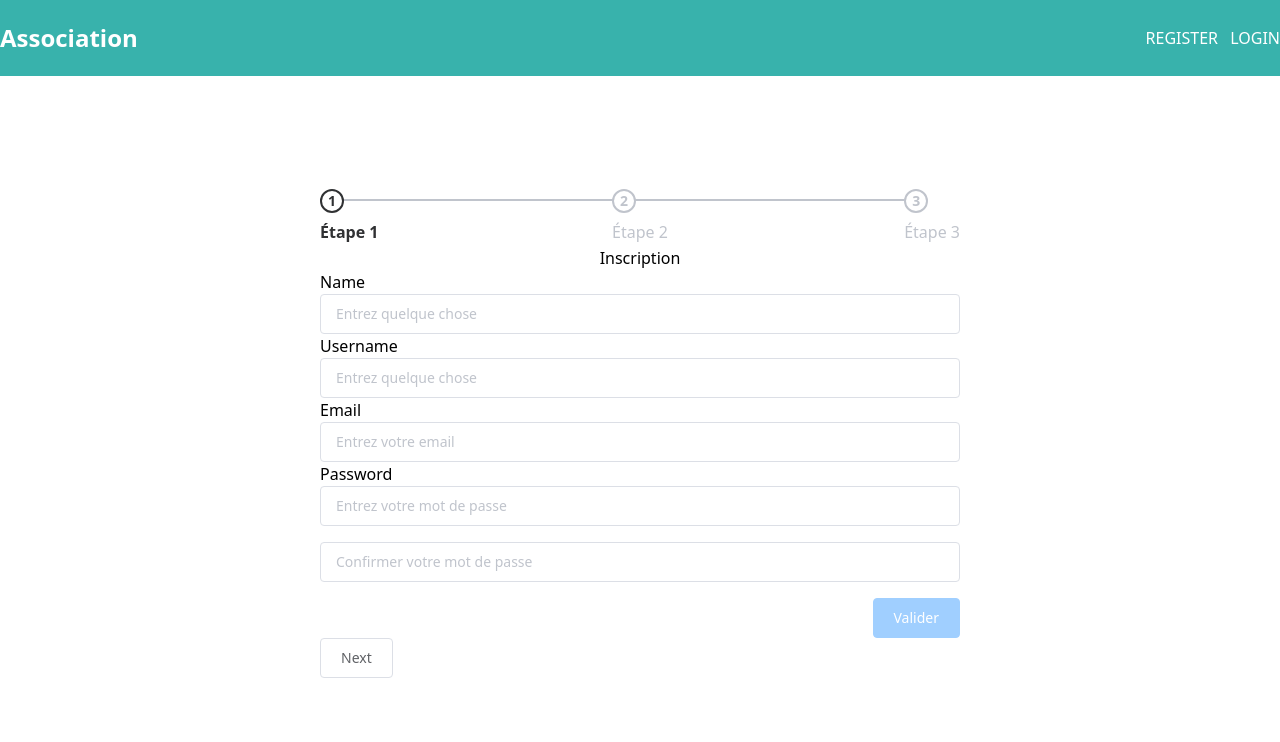
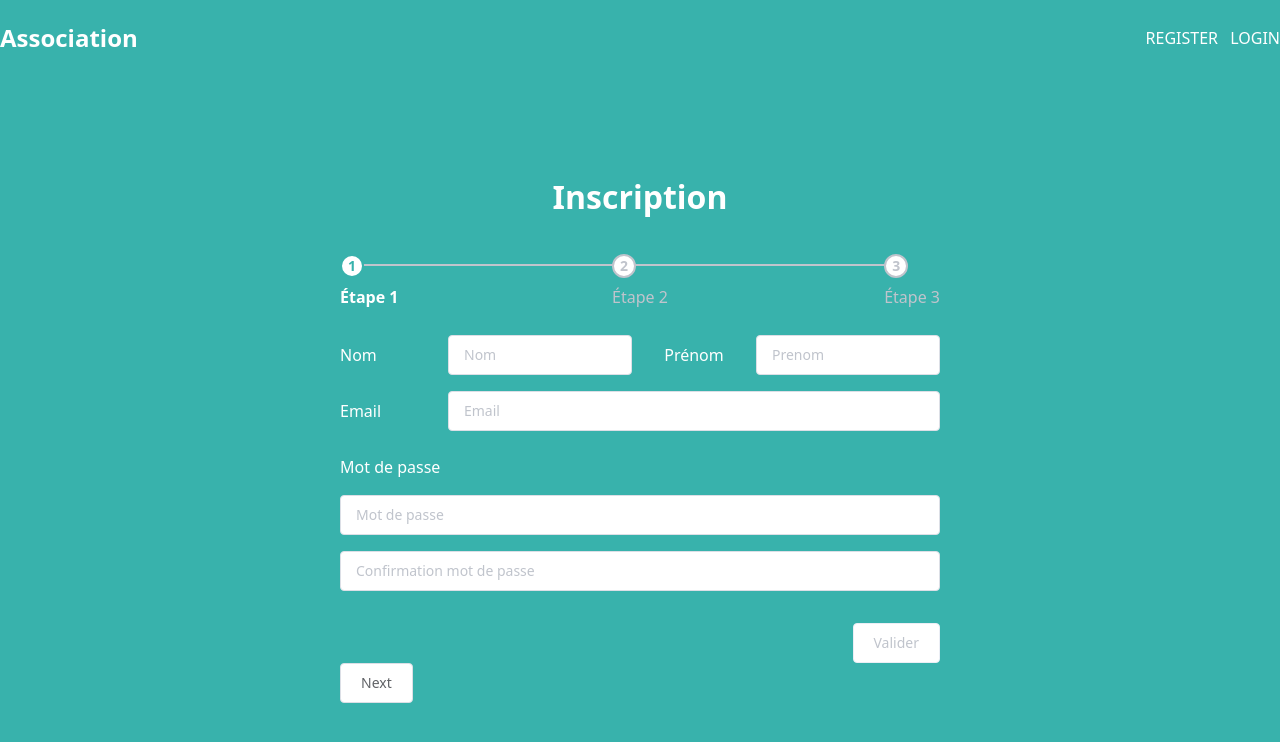
Before and after one commit to paulbreton/APP_VUE, a Nuxt app in the folder client/: page /auth/register in a window 1280 px wide. Shown: the top 742 px of the page. Built offline with nearby package versions, Linux system fonts and the light colour scheme; no server answers.

Commit message:
feat(login): new interface for register

```diff
--- a/client/assets/css/style.scss
+++ b/client/assets/css/style.scss
@@ -4,6 +4,8 @@
 
 :root {
 	--primary: rgb(56, 178, 172);
+    --positive: #f6ad55;
+    --negative: red;
 }
 
 body {
--- a/client/components/form/Input.vue
+++ b/client/components/form/Input.vue
@@ -1,9 +1,17 @@
 <template>
-    <el-input :placeholder="placeholder"  @input="handleInput" :value="value" :show-password="password" :class="{success : isValid && value !=='', wrong: isValid === false && value !==''}"></el-input>
+    <el-input
+        :placeholder="placeholder"
+        @input="handleInput"
+        :value="value"
+        :show-password="password"
+        :class="{success : isValid && value !=='', wrong: isValid === false && value !==''}"
+    >
+        <i slot="suffix" class="el-input__icon" :class="{ 'el-icon-check': isValid, 'el-icon-close': !isValid }" v-if="value"></i>
+    </el-input>
 </template>
 
 <script>
-import { defineComponent, ref, emit } from '@vue/composition-api'
+import { defineComponent, ref, emit, computed } from '@vue/composition-api'
 
 export default defineComponent({
     props: {
@@ -32,6 +40,7 @@ export default defineComponent({
             emit('handle-input', value)
         }
 
+
         return {
             handleInput,
         }
@@ -39,11 +48,12 @@ export default defineComponent({
 })
 </script>
 <style lang="css">
-.success .el-input__inner {
-   border-color: yellow;
+.el-input__icon.el-icon-close {
+    font-weight: bold;
+    color: var(--negative);
 }
-.wrong .el-input__inner {
-    border-color: red;
+.el-input__icon.el-icon-check {
+    font-weight: bold;
+    color: var(--positive);
 }
-
 </style>
--- a/client/components/user/Personnality.vue
+++ b/client/components/user/Personnality.vue
@@ -1,5 +1,5 @@
 <template>
-    <div>
+    <div class="content-step-register">
         <el-row type="flex" justify="center">
             <h3>Information général</h3>
         </el-row>
@@ -13,3 +13,11 @@
 
     </div>
 </template>
+<style scoped>
+@media screen and (min-width: 800px) {
+    .content-step-register {
+        max-width: 600px;
+        margin: auto
+    }
+}
+</style>
--- a/client/components/user/Register.vue
+++ b/client/components/user/Register.vue
@@ -1,22 +1,33 @@
 <template>
-    <div>
-        <el-row type="flex" justify="center">
-            <h3>Inscription</h3>
-        </el-row>
-        <p>Name</p>
-        <el-input placeholder="Entrez quelque chose" v-model="name"></el-input>
-        <p>Username</p>
-        <el-input placeholder="Entrez quelque chose" v-model="username"></el-input>
-        <p>Email</p>
-        <Input placeholder="Entrez votre email" :value.sync="email" @handle-input="inputEmail" :isValid="isCorrectEmail(email)"/>
-        <p>Password</p>
-        <Input placeholder="Entrez votre mot de passe" :value.sync="pass1" @handle-input="input1" :password="true" :isValid="isCorrectPassword(pass1)" class="input-space"/>
-        <Input placeholder="Confirmer votre mot de passe" :value.sync="pass2" @handle-input="input2" :password="true" :isValid="bothPasswordIsSame(pass1, pass2)"/>
-
+    <div class="content-grid content-step-register">
+        <div class="label-name">Nom</div>
+        <div class="input-name">
+            <el-input placeholder="Nom" v-model="name"></el-input>
+        </div>
+        <div class="label-user">Prénom</div>
+        <div class="input-user">
+            <el-input placeholder="Prenom" v-model="username"></el-input>
+        </div>
+        <div class="label-email">
+            Email
+        </div>
+        <div class="input-email">
+            <Input placeholder="Email" :value.sync="email" @handle-input="inputEmail" :isValid="isCorrectEmail(email)"/>
+        </div>
+        <div class="label-password input-margin">
+            Mot de passe
+        </div>
+        <div class="input-pass-1">
+            <Input placeholder="Mot de passe" :value.sync="pass1" @handle-input="input1" :password="true" :isValid="isCorrectPassword(pass1)" class="input-space"/>
+        </div>
+        <div class="input-pass-2">
+            <Input placeholder="Confirmation mot de passe" :value.sync="pass2" @handle-input="input2" :password="true" :isValid="bothPasswordIsSame(pass1, pass2)"/>
+        </div>
         <el-row type="flex" justify="end" class="btn-submit">
-            <el-button type="primary" @click="submit" v-loading.fullscreen.lock="loading" :disabled="!allIsGood(email, pass1, pass2)">Valider</el-button>
+            <el-button @click="submit" v-loading.fullscreen.lock="loading" :disabled="!allIsGood(email, pass1, pass2)">Valider</el-button>
         </el-row>
     </div>
+
 </template>
 
 <script>
@@ -119,4 +130,65 @@ function useControlePassword(password1, password2, email) {
 .input-space {
     margin-bottom: 1rem;
 }
+.input-margin {
+    margin: 1rem 0 1rem 0;
+}
+
+.content-step-register {
+    padding-top: 1rem;
+}
+@media screen and (min-width: 800px) {
+    .content-step-register {
+        max-width: 600px;
+        margin: auto
+    }
+}
 </style>
+
+<style scoped>
+.content-grid {
+  display: grid;
+  grid-template-columns: 1fr 2fr 1fr 2fr;
+  grid-template-rows: 1fr 1fr auto 1fr 1fr 1fr;
+  gap: 0 1rem;
+  grid-template-areas:
+    "label-name input-name label-user input-user"
+    "label-email input-email input-email input-email"
+    "label-password label-password label-password label-password"
+    "input-pass-1 input-pass-1 input-pass-1 input-pass-1"
+    "input-pass-2 input-pass-2 input-pass-2 input-pass-2"
+    "btn-submit btn-submit btn-submit btn-submit";
+}
+.label-name {
+    grid-area: label-name;
+    align-self: center;
+}
+.input-name {
+    grid-area: input-name;
+    align-self: center;
+}
+.label-user {
+    grid-area: label-user;
+    align-self: center;
+    justify-self: center;
+}
+.input-user {
+    grid-area: input-user;
+    align-self: center;
+}
+.label-email {
+    grid-area: label-email;
+    align-self: center;
+}
+.input-email {
+    grid-area: input-email;
+    align-self: center;
+}
+.btn-submit {
+    grid-area: btn-submit;
+    justify-self: right;
+}
+.label-password { grid-area: label-password; }
+.input-pass-1 { grid-area: input-pass-1; }
+.input-pass-2 { grid-area: input-pass-2; }
+</style>
--- a/client/components/user/StepsRegister.vue
+++ b/client/components/user/StepsRegister.vue
@@ -1,5 +1,8 @@
 <template>
-    <div class="container">
+    <div class="content-step-register">
+        <el-row type="flex" justify="center">
+            <h1>Inscription</h1>
+        </el-row>
         <el-steps :active="active" finish-status="success">
             <el-step title="Étape 1"></el-step>
             <el-step title="Étape 2"></el-step>
@@ -56,19 +59,33 @@ export default {
 }
 </script>
 
-<style lang="css" scoped>
-/* .container {
-    margin: 7rem 20rem;
-    padding: 2rem;
-    border-radius: 4px;
-    box-shadow: 0 2px 4px rgba(0, 0, 0, .12), 0 0 6px rgba(0, 0, 0, .04);
-    min-width: 500px;
+<style scoped>
+.content-step-register, .is-process {
+    color: white !important;
 }
+.is-process {
+    border-color: none !important;
+}
+h1 {
+    font-weight: 600;
+    font-size: 2rem;
+    color: white;
+    margin-bottom: 2rem;
+}
+@media screen and (min-width: 800px) {
+    .content-step-register {
+        max-width: 600px;
+        margin: auto
+    }
+}
+</style>
 
-@media screen and (max-width: 1000px){
-    .container {
-        margin: 1rem;
-    }
-
-} */
+<style>
+.el-step__head.is-process {
+    border-color: var(--primary) !important;
+    color: var(--primary) !important;
+}
+.el-step__title.is-process {
+    color: white;
+}
 </style>
--- a/client/pages/auth/register.vue
+++ b/client/pages/auth/register.vue
@@ -1,34 +1,5 @@
 <template>
-    <div class="container-desktop-admin">
-        <!-- <form @submit.prevent="register" class="bg-teal-500 rounded mx-auto px-6 py-6 w-1/2">
-            <div class="flex flex-col">
-                <label for="name" class="text-white text-xl">Name</label>
-                <input type="text" v-model="form.name" class="px-2 py-1 rounded" placeholder="Name">
-                <span class="text-red-200 italic" v-if="errors.name">{{ errors.name[0] }}</span>
-            </div>
-            <div class="flex flex-col mt-3">
-                <label for="username" class="text-white text-xl">Username</label>
-                <input type="text" v-model="form.username" class="px-2 py-1 rounded" placeholder="Username">
-                <span class="text-red-200 italic" v-if="errors.username">{{ errors.username[0] }}</span>
-            </div>
-            <div class="flex flex-col mt-3">
-                <label for="email" class="text-white text-xl">Email</label>
-                <input type="email" v-model="form.email" class="px-2 py-1 rounded" placeholder="Email">
-                <span class="text-red-200 italic" v-if="errors.email">{{ errors.email[0] }}</span>
-            </div>
-            <div class="flex flex-col mt-3">
-                <label for="password" class="text-white text-xl">Password</label>
-                <input type="password" v-model="form.password" class="px-2 py-1 rounded" placeholder="Password">
-                <span class="text-red-200 italic" v-if="errors.password">{{ errors.password[0]}}</span>
-            </div>
-            <div class="flex flex-col mt-3">
-                <label for="password_confirmation" class="text-white text-xl">Confirm Password</label>
-                <input type="password" v-model="form.password_confirmation" class="px-2 py-1 rounded" placeholder="Confirm Password">
-            </div>
-            <div class="text-center mt-3">
-                <teal-button type="submit">Register</teal-button>
-            </div>
-        </form> -->
+    <div class="container-register">
         <Steps-register @newUser="register" :loading="loading"/>
     </div>
 </template>
@@ -74,3 +45,14 @@ import StepsRegister from '../../components/user/StepsRegister.vue'
         }
     }
 </script>
+<style scoped>
+.container-register {
+    height: calc(100vh - 76px);
+    background-color: var(--primary);
+    display: flex;
+    flex-direction: column;
+    justify-content: center;
+    padding: 0 3rem;
+}
+
+</style>
```
